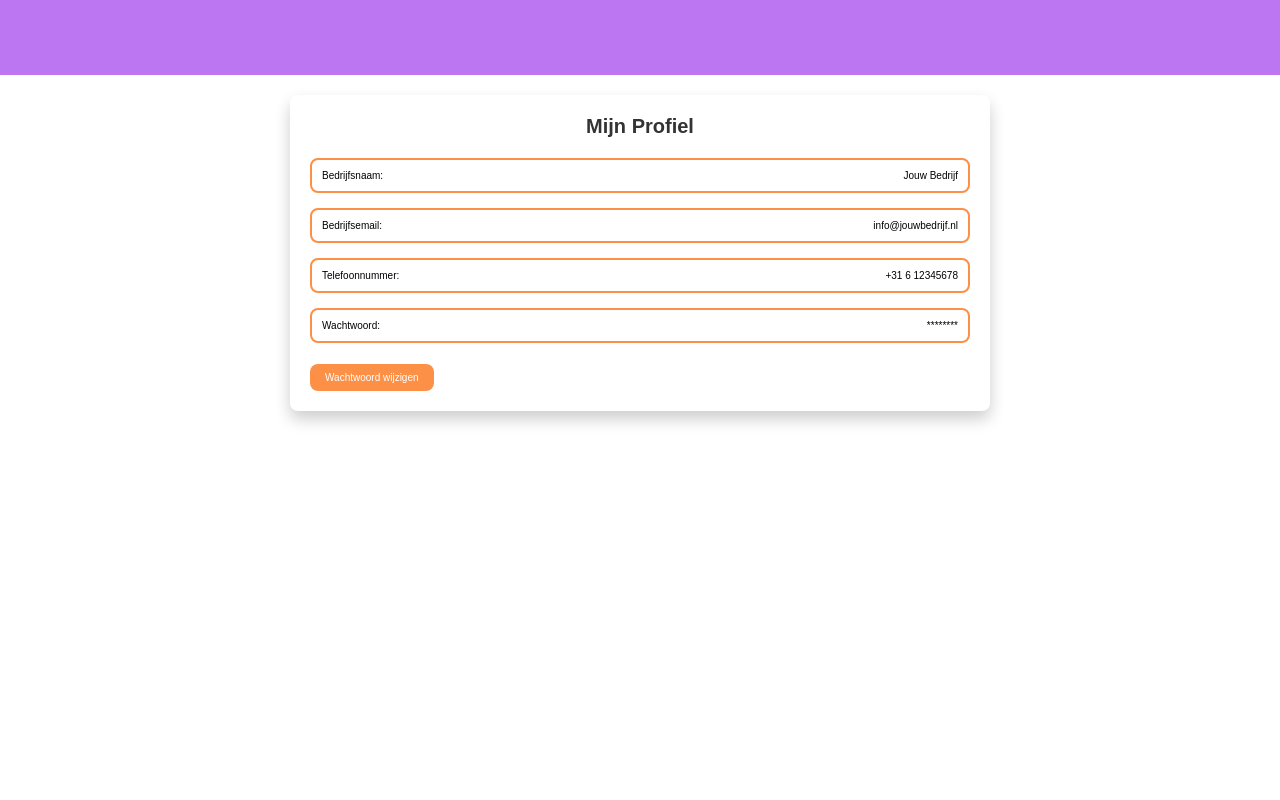
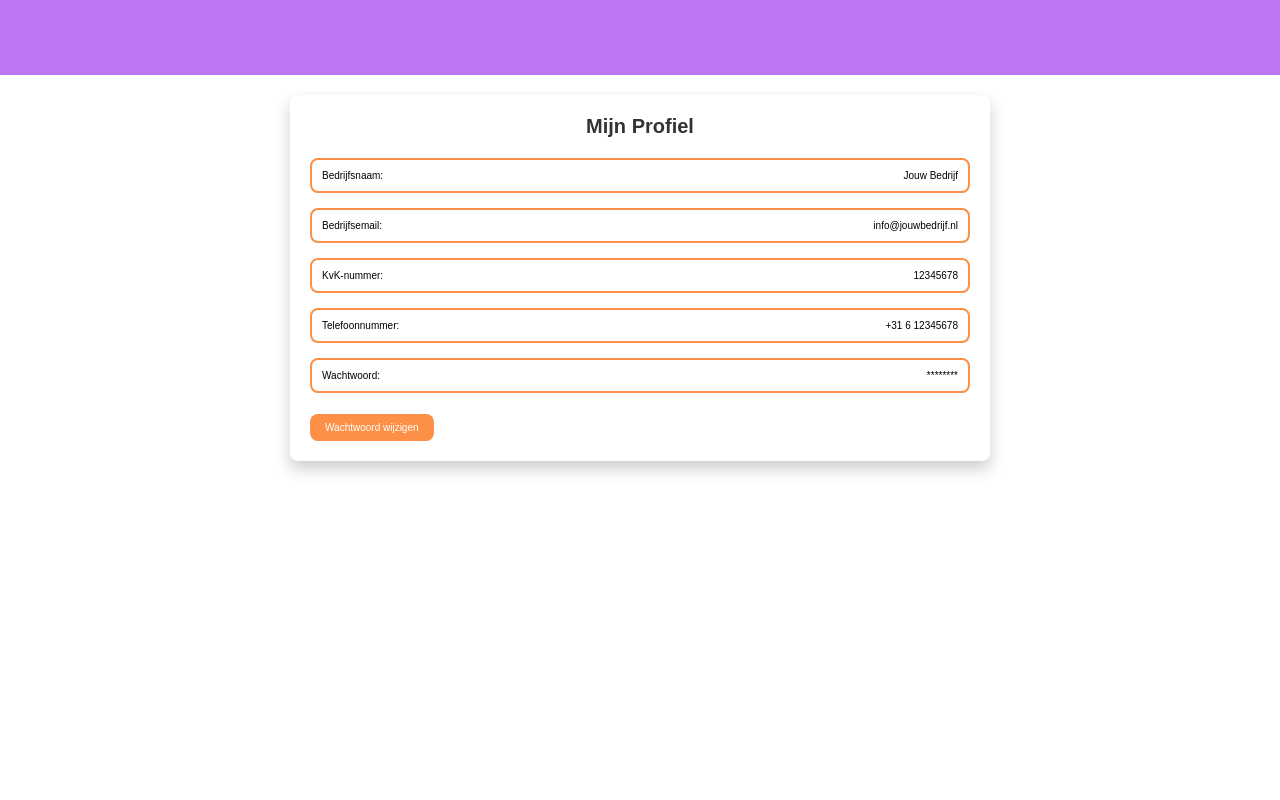
Before and after one commit to DDammers-MA/Business-portal, a Next.js app: page /profile in a window 1280 px wide. Shown: the top 800 px of the page. Built offline with nearby package versions, Linux system fonts and the light colour scheme; no server answers.

Commit message:
KvK nummer toegevoegd, feedback van klant

```diff
--- a/src/app/profile/page.tsx
+++ b/src/app/profile/page.tsx
@@ -4,32 +4,26 @@ import React, { useState } from 'react';
 import styles from './profile.module.scss';
 
 const ProfilePage = () => {
-
     const [profile, setProfile] = useState({
         companyName: 'Jouw Bedrijf',
         companyEmail: 'info@jouwbedrijf.nl',
+        kvkNumber: '12345678',
         phoneNumber: '+31 6 12345678',
         password: '********',
     });
-
 
     const [currentPassword, setCurrentPassword] = useState('');
     const [newPassword, setNewPassword] = useState('');
     const [confirmPassword, setConfirmPassword] = useState('');
     const [error, setError] = useState<string | null>(null);
 
-
     const [showPasswordForm, setShowPasswordForm] = useState(false);
-
-
     const [showCurrentPassword, setShowCurrentPassword] = useState(false);
     const [showNewPassword, setShowNewPassword] = useState(false);
     const [showConfirmPassword, setShowConfirmPassword] = useState(false);
 
-
     const handlePasswordChange = (e: React.FormEvent) => {
         e.preventDefault();
-
 
         if (newPassword !== confirmPassword) {
             setError('De nieuwe wachtwoorden komen niet overeen.');
@@ -45,12 +39,9 @@ const ProfilePage = () => {
 
     return (
         <div className={styles.profileContainer}>
-
             <h1 className={styles.title}>Mijn Profiel</h1>
 
-
             {error && <p className={styles.error}>{error}</p>}
-
 
             <div className={styles.profileInfo}>
                 <div className={styles.infoItem}>
@@ -60,13 +51,15 @@ const ProfilePage = () => {
                     <strong>Bedrijfsemail:</strong> <span>{profile.companyEmail}</span>
                 </div>
                 <div className={styles.infoItem}>
+                    <strong>KvK-nummer:</strong> <span>{profile.kvkNumber}</span>
+                </div>
+                <div className={styles.infoItem}>
                     <strong>Telefoonnummer:</strong> <span>{profile.phoneNumber}</span>
                 </div>
                 <div className={styles.infoItem}>
                     <strong>Wachtwoord:</strong> <span>{profile.password}</span>
                 </div>
             </div>
-
 
             <button
                 className={styles.toggleButton}
@@ -75,12 +68,10 @@ const ProfilePage = () => {
                 {showPasswordForm ? 'Annuleren' : 'Wachtwoord wijzigen'}
             </button>
 
-
             {showPasswordForm && (
                 <div className={styles.passwordSection}>
                     <h2 className={styles.subtitle}>Wachtwoord wijzigen</h2>
                     <form className={styles.passwordForm} onSubmit={handlePasswordChange}>
-
                         <div className={styles.formGroup}>
                             <label htmlFor="currentPassword">Huidig wachtwoord</label>
                             <div className={styles.passwordInput}>
@@ -99,7 +90,6 @@ const ProfilePage = () => {
                                 </span>
                             </div>
                         </div>
-
 
                         <div className={styles.formGroup}>
                             <label htmlFor="newPassword">Nieuw wachtwoord</label>
@@ -120,7 +110,6 @@ const ProfilePage = () => {
                             </div>
                         </div>
 
-
                         <div className={styles.formGroup}>
                             <label htmlFor="confirmPassword">Bevestig nieuw wachtwoord</label>
                             <div className={styles.passwordInput}>
@@ -140,7 +129,6 @@ const ProfilePage = () => {
                             </div>
                         </div>
 
-
                         <button type="submit" className={styles.submitButton}>
                             Wachtwoord wijzigen
                         </button>
```
